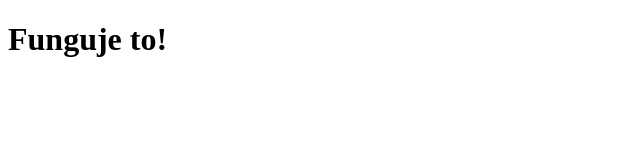
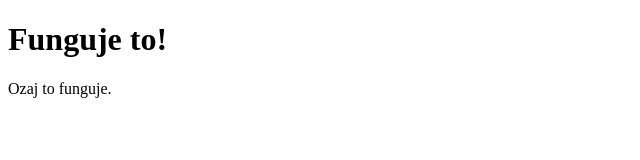
Before and after one commit to PatoSaly/WebTe1-Zadanie1, a plain HTML site: page index.html in a window 1280 px wide. Shown: the whole page, without its empty margins (0-640 px from the left). Drawn offline with Linux system fonts and the light colour scheme.

Commit message:
Pridal som paragraf Ozaj to funguje.

```diff
--- a/index.html
+++ b/index.html
@@ -7,6 +7,7 @@
     <body>
 
         <h1>Funguje to!</h1>
+        <p>Ozaj to funguje.</p>
 
     </body>
 </html>
```
